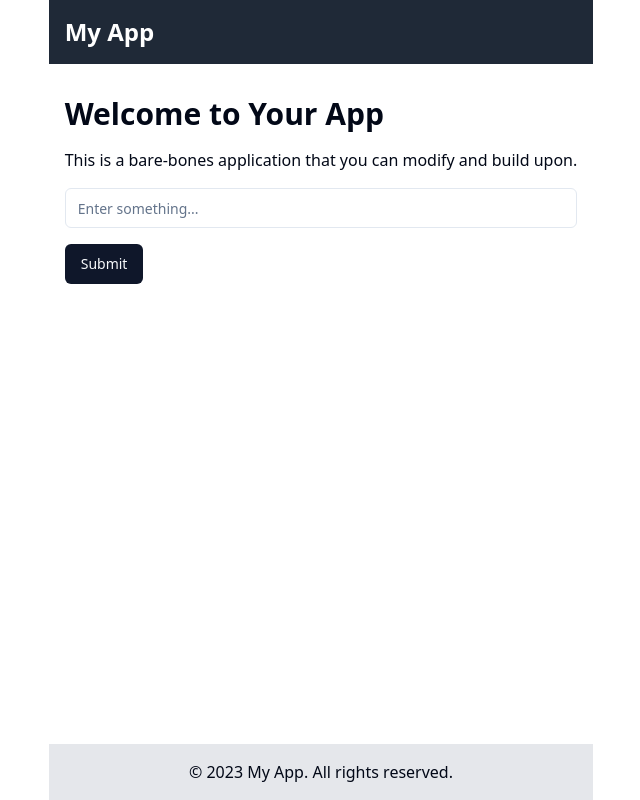
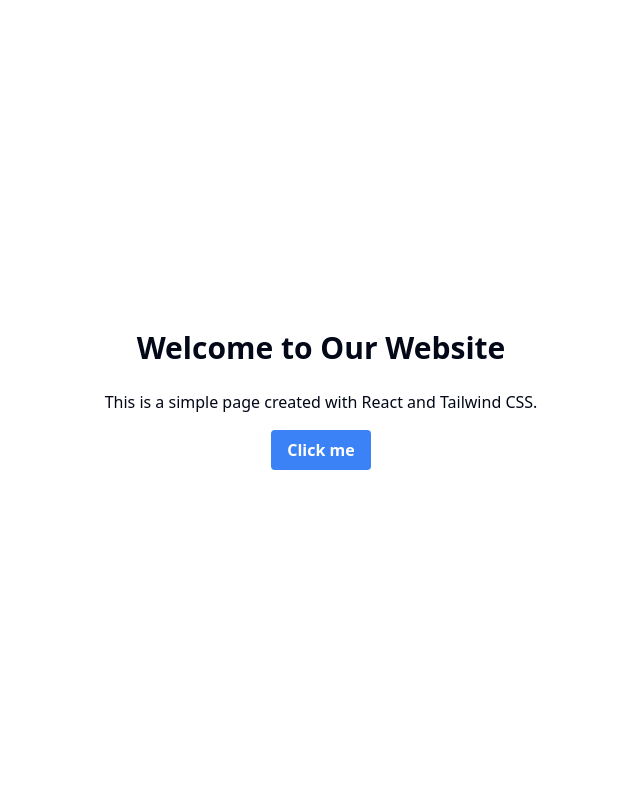
Before and after one commit to GPT-Engineer-App-Dev/minimal-foundation, a React (Vite) app: page / in a window 1280 px wide. Shown: the whole page, without its empty margins (319-959 px from the left). Built offline with nearby package versions, Linux system fonts and the light colour scheme.

Commit message:
GPT Engineer Update

```diff
--- a/src/pages/Index.jsx
+++ b/src/pages/Index.jsx
@@ -1,44 +1,18 @@
-import { useState } from 'react';
-import { Button } from "@/components/ui/button";
-import { Input } from "@/components/ui/input";
+import React from 'react';
 
 const Index = () => {
-  const [inputValue, setInputValue] = useState('');
-
-  const handleInputChange = (e) => {
-    setInputValue(e.target.value);
-  };
-
-  const handleSubmit = (e) => {
-    e.preventDefault();
-    console.log('Submitted:', inputValue);
-    setInputValue('');
-  };
-
   return (
-    <div className="min-h-screen flex flex-col">
-      <header className="bg-gray-800 text-white p-4">
-        <h1 className="text-2xl font-bold">My App</h1>
-      </header>
-
-      <main className="flex-grow container mx-auto px-4 py-8">
-        <h2 className="text-3xl font-semibold mb-4">Welcome to Your App</h2>
-        <p className="mb-4">This is a bare-bones application that you can modify and build upon.</p>
-
-        <form onSubmit={handleSubmit} className="space-y-4">
-          <Input
-            type="text"
-            placeholder="Enter something..."
-            value={inputValue}
-            onChange={handleInputChange}
-          />
-          <Button type="submit">Submit</Button>
-        </form>
-      </main>
-
-      <footer className="bg-gray-200 p-4 text-center">
-        <p>&copy; 2023 My App. All rights reserved.</p>
-      </footer>
+    <div className="container mx-auto px-4 py-8">
+      <h1 className="text-3xl font-bold text-center mb-6">Welcome to Our Website</h1>
+      <p className="text-center mb-4">This is a simple page created with React and Tailwind CSS.</p>
+      <div className="flex justify-center">
+        <button
+          className="bg-blue-500 hover:bg-blue-700 text-white font-bold py-2 px-4 rounded"
+          onClick={() => alert('Button clicked!')}
+        >
+          Click me
+        </button>
+      </div>
     </div>
   );
 };
```
